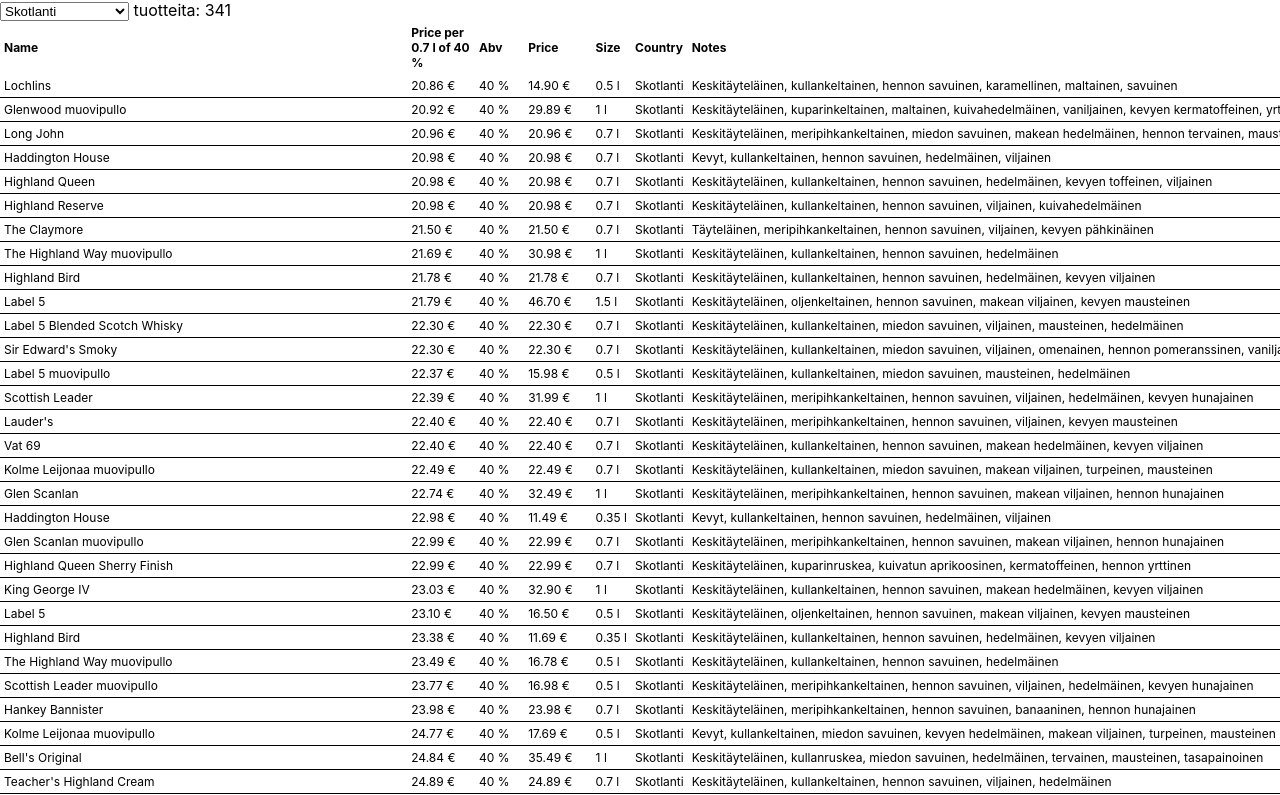
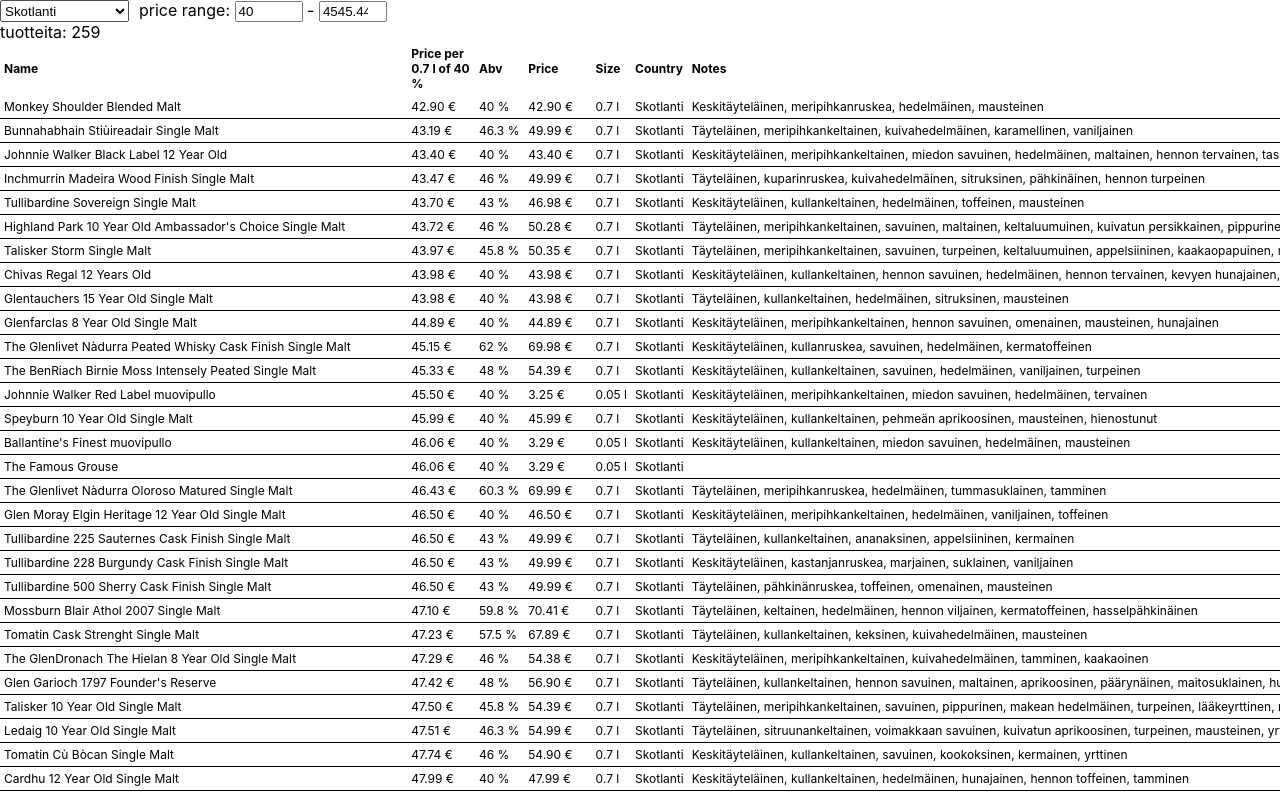
Before and after one commit to jarmop/whisky, a React (Create React App) app in the folder app/: page / in a window 1280 px wide. Shown: the top 795 px of the page. Built offline with nearby package versions, Linux system fonts and the light colour scheme.

Commit message:
Filter products by relative price.

```diff
--- a/app/src/AlkoList.js
+++ b/app/src/AlkoList.js
@@ -1,4 +1,5 @@
 import React from 'react';
+import {formatPrice} from './library';
 
 let AlkoList = ({products}) => (
     <table className="table">
@@ -35,13 +36,13 @@
               {product.name}
             </td>
             <td>
-              {product.relativePrice.toFixed(2)} €
+              {formatPrice(product.relativePrice)} €
             </td>
             <td>
               {product.abv} %
             </td>
             <td>
-              {product.price.toFixed(2)} €
+              {formatPrice(product.price)} €
             </td>
             <td>
               {product.size} l
--- a/app/src/App.css
+++ b/app/src/App.css
@@ -15,3 +15,17 @@
     border-bottom: 1px solid;
     white-space: nowrap;
 }
+
+.filter-container {
+    display: grid;
+    grid-template-columns: repeat(3, min-content);
+    grid-gap: 10px;
+}
+
+.filter {
+    white-space: nowrap;
+}
+
+.priceRangeInput {
+    width: 60px;
+}
--- a/app/src/App.js
+++ b/app/src/App.js
@@ -2,10 +2,15 @@
 import './App.css';
 import allProducts from './data/alko';
 import AlkoList from './AlkoList';
+import {formatPrice} from './library';
 
-
+const defaultMinRelativePrice = 40;
+let highestRelativePrice = 0;
 const countryOptions = allProducts.reduce(
     (accumulator, product) => {
+      if (product.relativePrice > highestRelativePrice) {
+        highestRelativePrice = formatPrice(product.relativePrice);
+      }
       if (!accumulator.includes(product.country)) {
         accumulator.push(product.country);
       }
@@ -20,17 +25,28 @@
 
     this.state = {
       selectedCountry: 'Skotlanti',
+      minRelativePrice: defaultMinRelativePrice,
+      maxRelativePrice: highestRelativePrice,
     };
   }
 
   setSelectedCountry(country) {
     this.setState({
       selectedCountry: country,
-    })
+    });
+  }
+
+  setPriceRange(min, max) {
+    this.setState({
+      minRelativePrice: min,
+      maxRelativePrice: max,
+    });
   }
 
   render() {
-    let products = allProducts.filter(product => product.country === this.state.selectedCountry);
+    let products = allProducts.filter(product =>
+      product.country === this.state.selectedCountry && product.relativePrice > this.state.minRelativePrice && product.relativePrice < this.state.maxRelativePrice
+    );
     products.sort((a, b) => {
       if (a.country === b.country) {
         return a.relativePrice - b.relativePrice;
@@ -41,14 +57,34 @@
 
     return (
         <div>
-          <div className={{display: 'flex'}}>
-            <select onChange={(event) => this.setSelectedCountry(event.target.value)} value={this.state.selectedCountry}>
+          <div className="filter-container">
+            <select onChange={(event) => this.setSelectedCountry(
+                event.target.value)} value={this.state.selectedCountry}>
               {countryOptions.map(country =>
                   <option key={country} value={country}>{country}</option>
               )}
             </select>
-            {' tuotteita: ' + products.length}
+            <div className="filter">
+              <label>price range: </label>
+              <input
+                  className="priceRangeInput"
+                  name="minprice"
+                  type="number"
+                  defaultValue={this.state.minRelativePrice}
+                  onChange={event => this.setPriceRange(event.target.value, this.state.maxRelativePrice)}
+              />
+              {' - '}
+              <input
+                  className="priceRangeInput"
+                  name="maxprice"
+                  type="number"
+                  defaultValue={this.state.maxRelativePrice}
+                  onChange={event => this.setPriceRange(this.state.minRelativePrice, event.target.value)}
+              />
+            </div>
           </div>
+
+          {' tuotteita: ' + products.length}
 
           <AlkoList products={products}/>
         </div>
--- /dev/null
+++ b/app/src/library.js
@@ -0,0 +1,3 @@
+export function formatPrice(price) {
+  return price.toFixed(2);
+}
```
